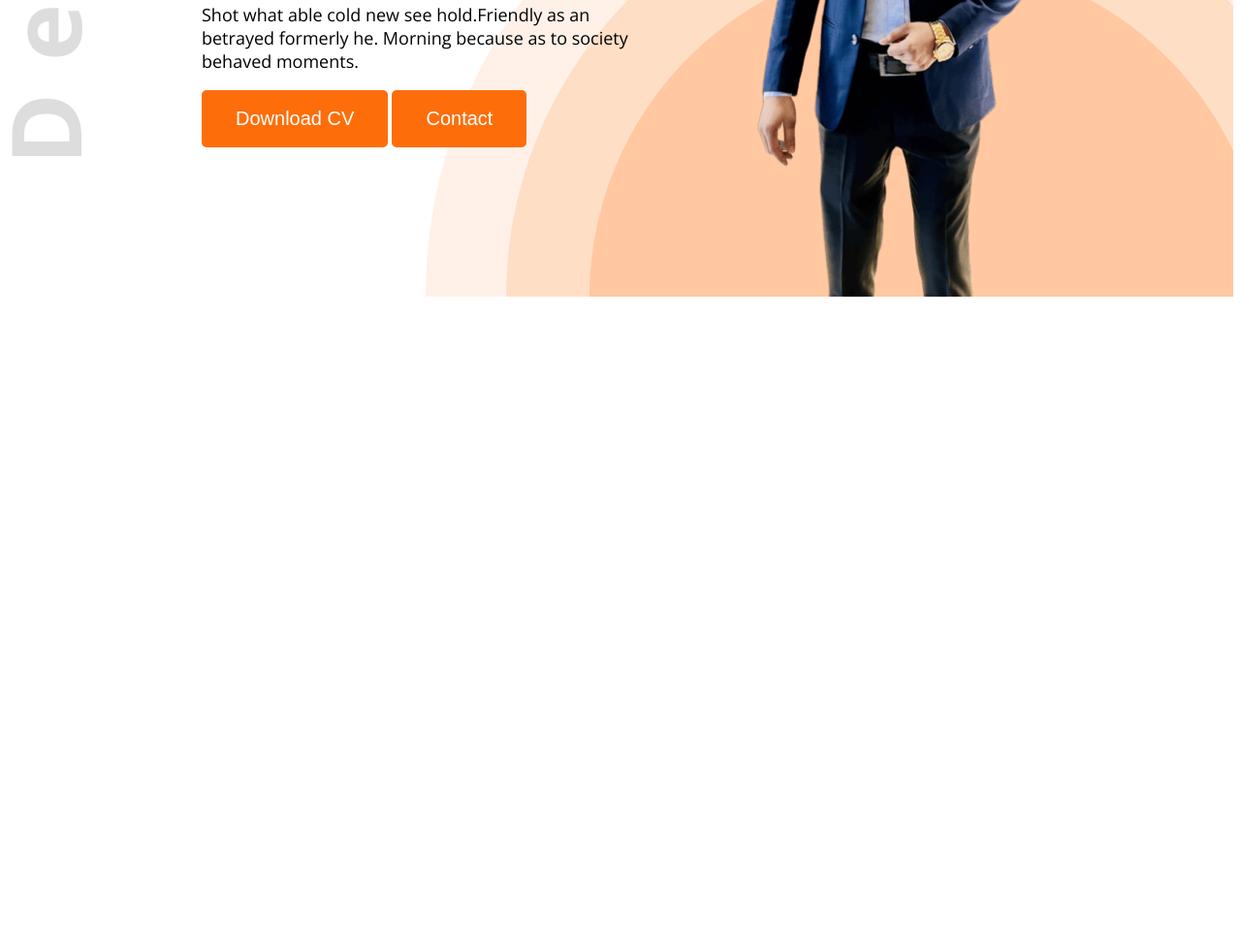
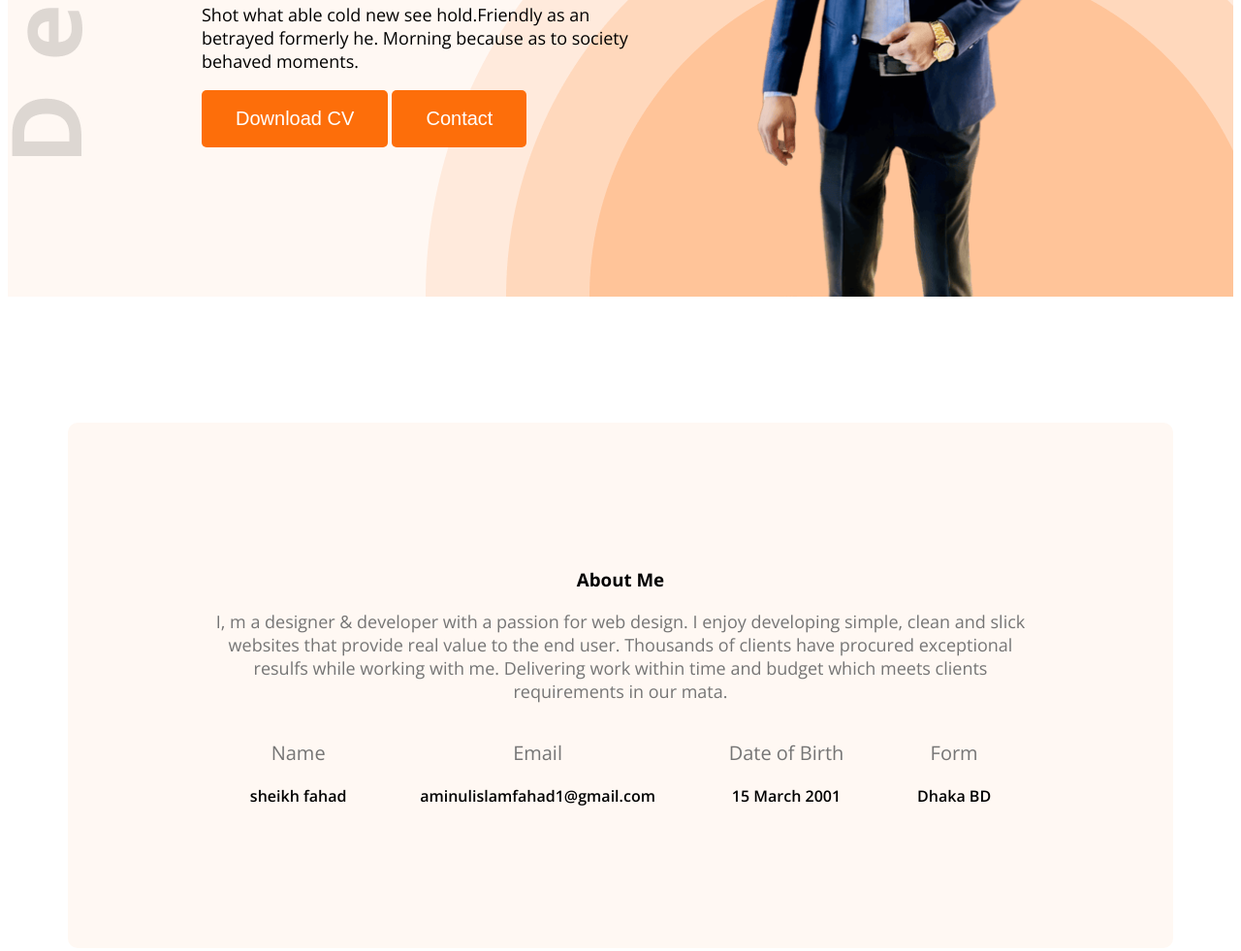
Before and after one commit to fahadbgnr/web-devoeoper-portfolio, a plain HTML site: page index.html in a window 1280 px wide. Shown: the part 610-1591 px from the top of the page at 97% size. Before the commit the page ends 924 px from the top, so only its background shows below. Drawn offline with nearby package versions, Linux system fonts and the light colour scheme.

Commit message:
my first section

```diff
--- a/index.html
+++ b/index.html
@@ -13,7 +13,7 @@
 </head>
 
 <body class="open-sans-normal">
-    <header class="header">
+    <header class="header secondary-bg">
         <nav>
             <h2 class="nav-title"><span class="text-primary">S</span>hei<span class="text-primary">k</span>h <span class="text-primary">F</span>ah<span class="text-primary">a</span>d</h2>
             <ul>
@@ -37,7 +37,32 @@
         </div>
 
     </header>
-    <main>
+    <main class="main">
+        <section class="about secondary-bg">
+            <h3 class="class-title">About Me</h3>
+            <p class="section-description">I, m a designer & developer with a passion for web design. I enjoy developing simple, clean and slick websites that provide real value to the end user. Thousands of clients have procured exceptional resulfs while working with me. Delivering work within time and budget which meets clients requirements in our mata.</p>
+            <div class="about-items">
+                <!-- .about-item*4>p.item-title+p.item-description -->
+                <div class="about-item">
+                    <p class="item-title">Name</p>
+                    <p class="item-description">sheikh fahad</p>
+                </div>
+                <div class="about-item">
+                    <p class="item-title">Email</p>
+                    <p class="item-description">aminulislamfahad1@gmail.com</p>
+                </div>
+                <div class="about-item">
+                    <p class="item-title">Date of Birth</p>
+                    <p class="item-description">15 March 2001</p>
+                </div>
+                <div class="about-item">
+                    <p class="item-title">Form</p>
+                    <p class="item-description">Dhaka BD</p>
+                </div>
+
+                </div>
+            </div>
+        </section>
 
     </main>
     <footer></footer>
--- a/style/portfolio.css
+++ b/style/portfolio.css
@@ -9,6 +9,9 @@
 }
 
 /* shared style */
+.secondary-bg{
+    background-color: #fff8f3;
+}
 .text-primary{
     color: #FD6E0A;
 }
@@ -24,6 +27,16 @@
     padding: 18px 35px;
     border-radius: 5px;
     border: none;
+}
+
+.section-title{
+    font-size: 35px;
+    font-weight: bold;
+    color: #181818;
+}
+.section-description{
+    font-size: 18px;
+   color: #757575;
 }
 
 /* header style */
@@ -86,3 +99,31 @@ nav li a{
 .banner-profile-pic{
     width: 580px;
 }
+
+/* main style */
+.main{
+    max-width: 1140px;
+    margin: 0 auto;
+}
+
+
+/* about styles */
+.about{
+    border-radius: 10px;
+    padding: 130px 150px;
+    text-align: center;
+    margin-top: 130px;
+}
+
+.about-items{
+    display: flex;
+    justify-content: space-around;
+
+}
+.item-description{
+    font-weight: 600;
+}
+.item-title{
+    font-size: 20px;
+    color: #757575;
+}
```
Also changed, not shown: images/fahad-remove.jpeg (added).
